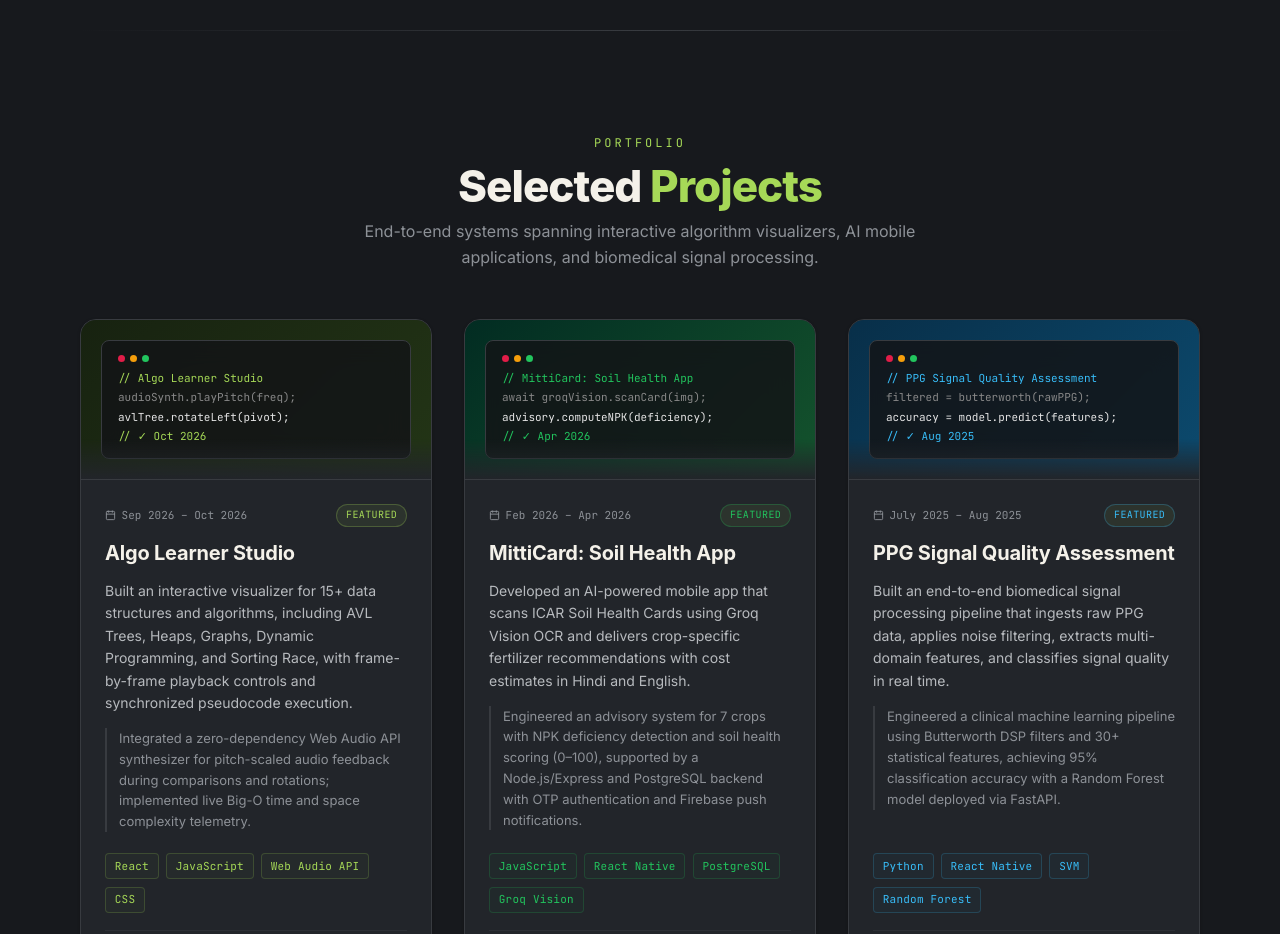
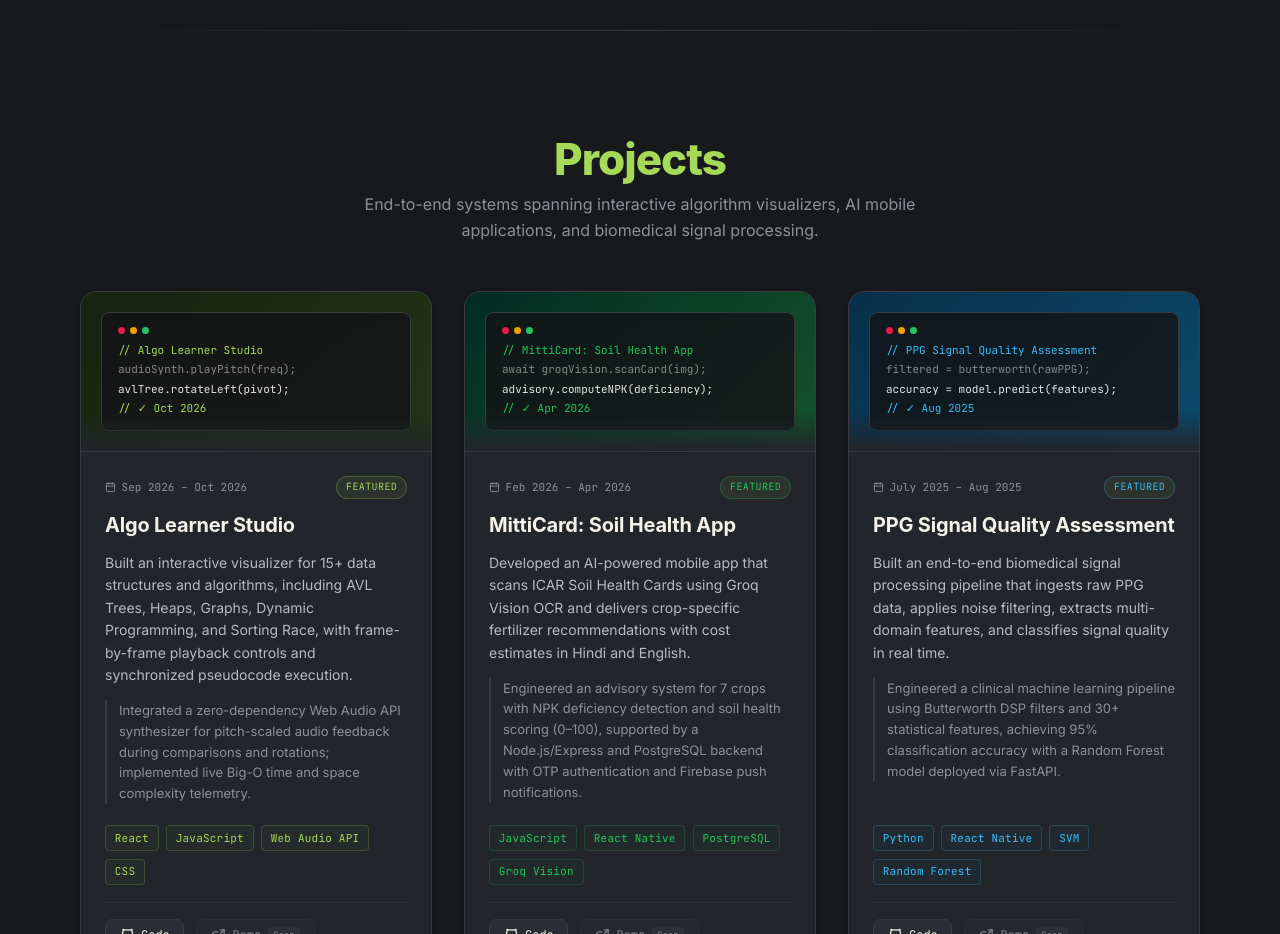
Before and after one commit to TanujaAdak/Portfolio, a React (Vite) app: page / in a window 1280 px wide. Shown: the part 1840-2774 px from the top of the page. Built offline with nearby package versions, Linux system fonts and the light colour scheme; the HTML template or start-up script is replaced by a standard one; a web font is replaced by a local one.

Commit message:
Update Projects section heading to only Projects

```diff
--- a/src/sections/Projects/Projects.jsx
+++ b/src/sections/Projects/Projects.jsx
@@ -146,8 +146,7 @@
           viewport={{ once: true }}
           transition={{ duration: 0.7 }}
         >
-          <span className={styles.sectionLabel}>Portfolio</span>
-          <h2 className={styles.sectionTitle}>Selected <span>Projects</span></h2>
+          <h2 className={styles.sectionTitle}><span>Projects</span></h2>
           <p className={styles.sectionSubtitle}>
             End-to-end systems spanning interactive algorithm visualizers, AI mobile applications, and biomedical signal processing.
           </p>
```
